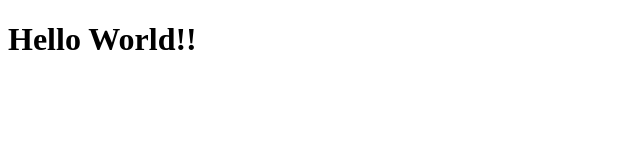
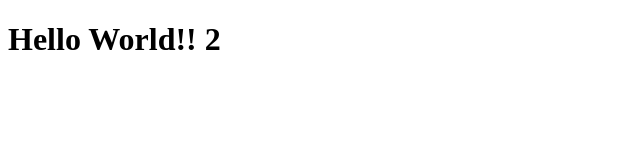
Before and after one commit to Mortem45/DevOps_Proyect, a website: page public/index.html in a window 1280 px wide. Shown: the full height of the page, 0-640 px from the left. Drawn offline with Linux system fonts and the light colour scheme.

Commit message:
add html change

```diff
--- a/public/index.html
+++ b/public/index.html
@@ -7,6 +7,6 @@
   <title>DevOps</title>
 </head>
 <body>
-  <h1>Hello World!!</h1>
+  <h1>Hello World!! 2</h1>
 </body>
 </html>
```
